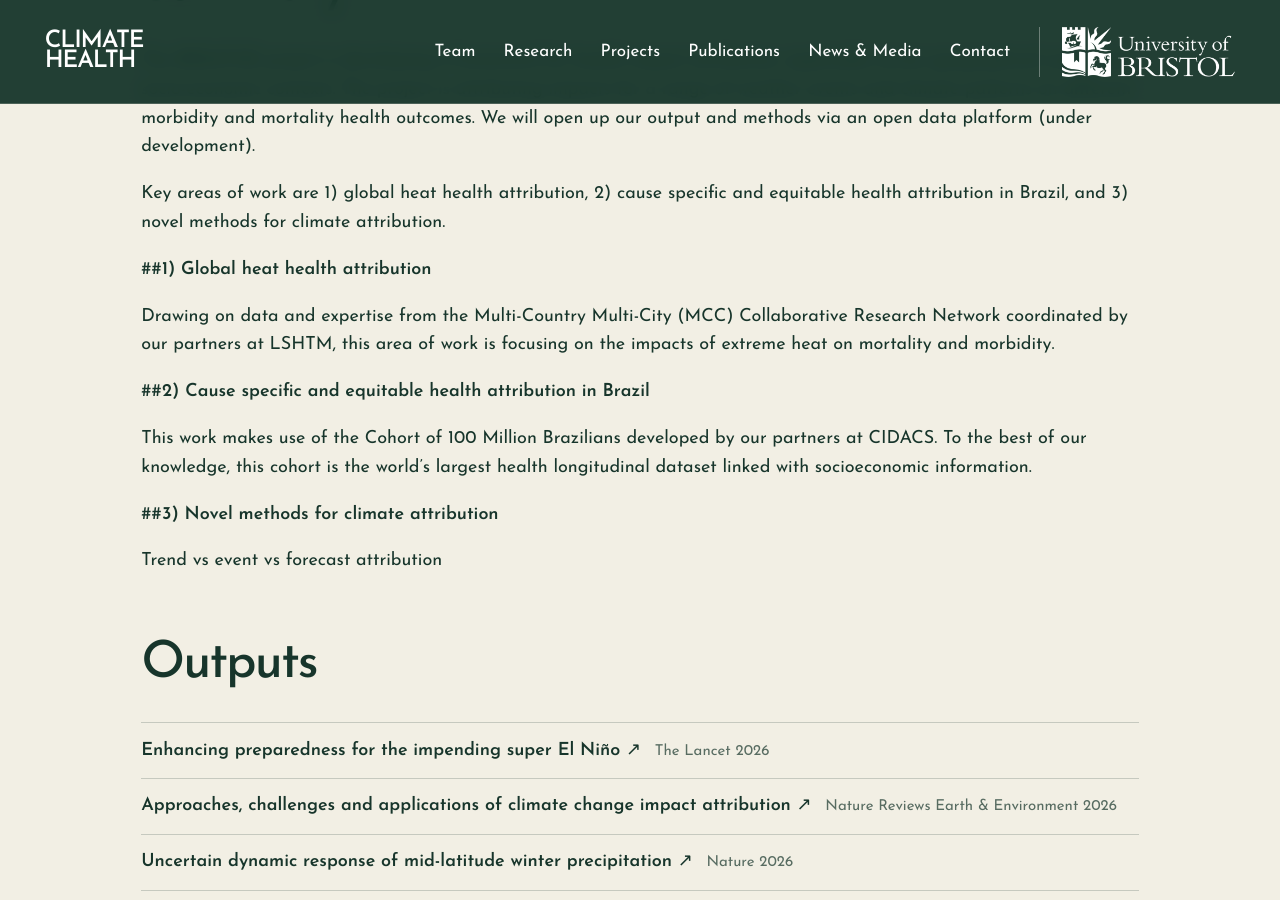
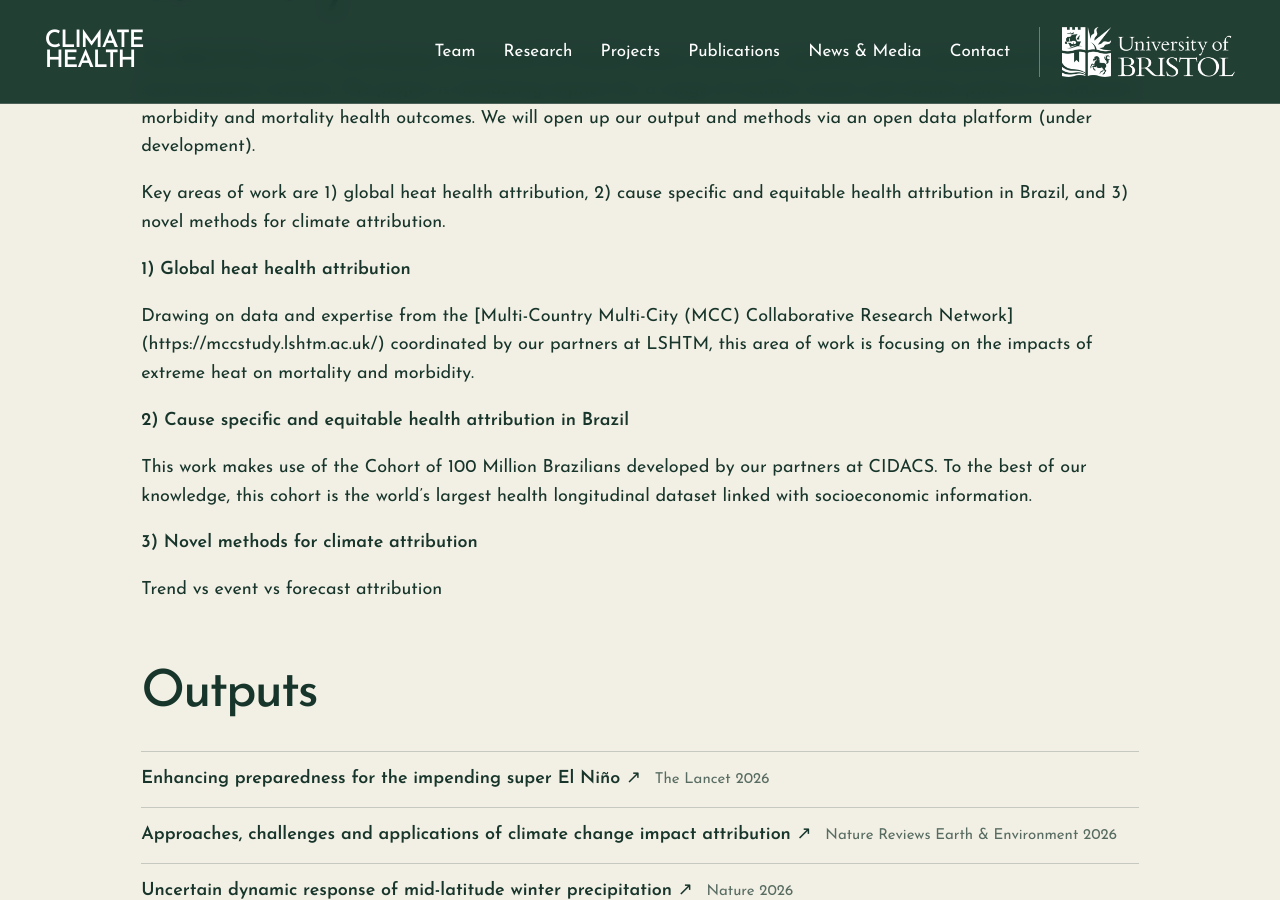
Before and after one commit to alexodavies/bristol-climate-health-page, a Jekyll site: the page built from _projects/breathe.md, in a window 1280 px wide and 900 px high, scrolled down 1010 px. Built offline with Jekyll 4.4.1, drawn with Linux system fonts in a browser that asks for light colours; some of the changed lines change nothing that is shown.

Commit message:
Update breathe.md

```diff
--- a/_projects/breathe.md
+++ b/_projects/breathe.md
@@ -78,14 +78,14 @@
 
 Key areas of work are 1) global heat health attribution, 2) cause specific and equitable health attribution in Brazil, and 3) novel methods for climate attribution.
 
-##**1) Global heat health attribution**
+**1) Global heat health attribution**
 
-Drawing on data and expertise from the Multi-Country Multi-City (MCC) Collaborative Research Network coordinated by our partners at LSHTM, this area of work is focusing on the impacts of extreme heat on mortality and morbidity.
+Drawing on data and expertise from the [Multi-Country Multi-City (MCC) Collaborative Research Network] (https://mccstudy.lshtm.ac.uk/) coordinated by our partners at LSHTM, this area of work is focusing on the impacts of extreme heat on mortality and morbidity.
 
-##**2) Cause specific and equitable health attribution in Brazil**
+**2) Cause specific and equitable health attribution in Brazil**
 
 This work makes use of the Cohort of 100 Million Brazilians developed by our partners at CIDACS. To the best of our knowledge, this cohort is the world’s largest health longitudinal dataset linked with socioeconomic information.
 
-##**3) Novel methods for climate attribution**
+**3) Novel methods for climate attribution**
 
 Trend vs event vs forecast attribution
```
